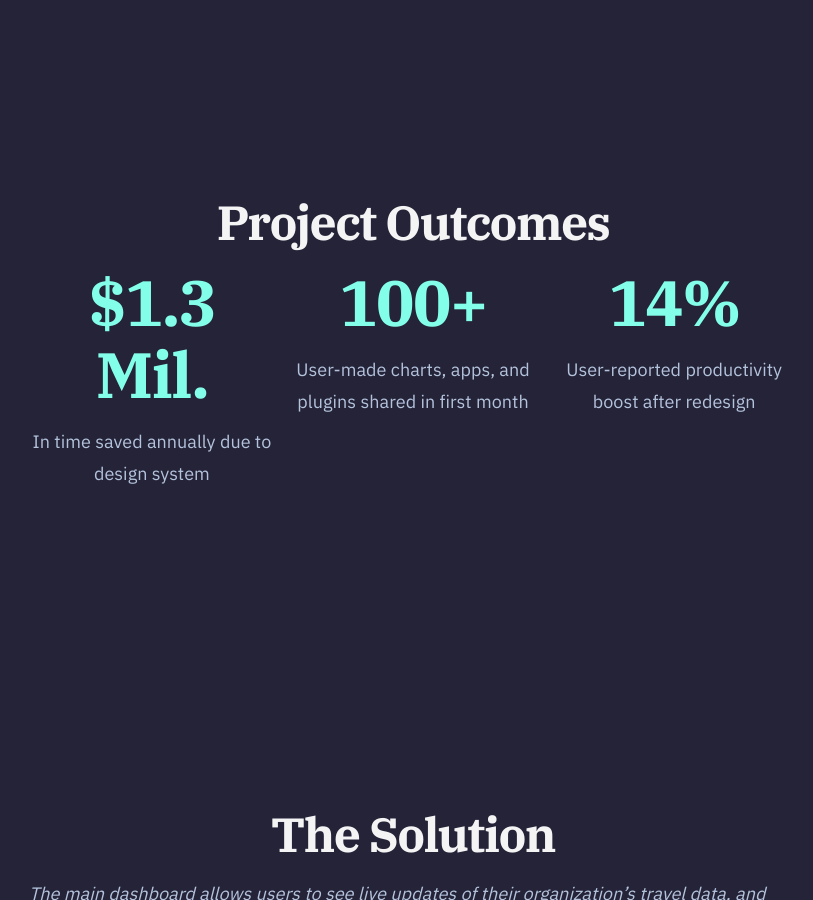
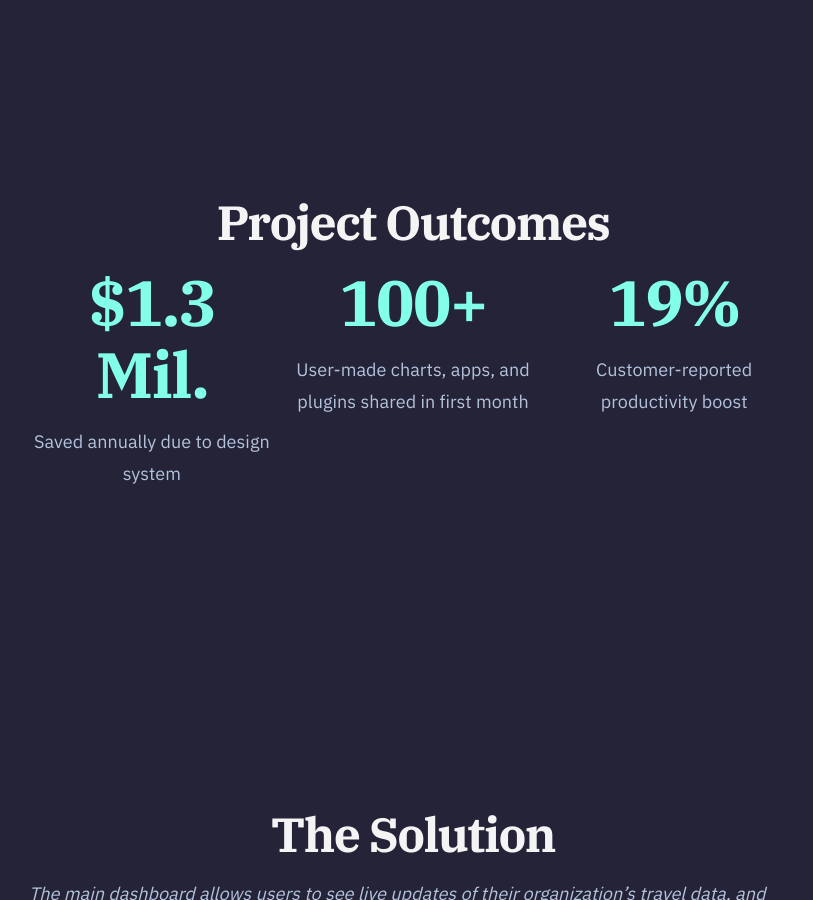
Before and after one commit to hdan-design/hdan-design.github.io, a Jekyll site: the page built from _projects/4-StatisticsHQ.md, in a window 1280 px wide and 900 px high, scrolled down 2475 px. Shown: the whole window, without its empty margins (227-1040 px from the left). Built offline with Jekyll 4.4.1, drawn with Linux system fonts in a browser that asks for light colours; nearby versions of some CDN libraries; some of the changed text lies outside the part shown.

Commit message:
content updates

```diff
--- a/_includes/post-components/details-alunne.html
+++ b/_includes/post-components/details-alunne.html
@@ -7,11 +7,11 @@
 		</div>
 		<div class="hd-details-col">
 			<h1>$200k</h1>
-			<p>Secured in funding, based on prototype presentation</p>
+			<p>Secured in funding</p>
 		</div>
 		<div class="hd-details-col">
 			<h1>93%</h1>
-			<p>Users surveyed said they would use this app everyday</p>
+			<p>Users said they would use the app everyday</p>
 		</div>
 	</div>
 </div>
--- a/_includes/post-components/details-enhale.html
+++ b/_includes/post-components/details-enhale.html
@@ -3,7 +3,7 @@
 	<div class="hd-details-container">
 		<div class="hd-details-col">
 			<h1>3 Months</h1>
-			<p>From project start to presenting MVP to hospitals</p>
+			<p>From project start to presenting MVP to customers</p>
 		</div>
 		<div class="hd-details-col">
 			<h1>98%</h1>
@@ -11,7 +11,7 @@
 		</div>
 		<div class="hd-details-col">
 			<h1>40%</h1>
-			<p>Cost savings hiring freelance vs. a full time designer</p>
+			<p>Saved hiring freelance vs. full time designer</p>
 		</div>
 	</div>
 </div>
--- a/_includes/post-components/details-stat.html
+++ b/_includes/post-components/details-stat.html
@@ -3,15 +3,15 @@
 	<div class="hd-details-container">
 		<div class="hd-details-col">
 			<h1>$1.3 Mil.</h1>
-			<p>In time saved annually due to design system</p>
+			<p>Saved annually due to design system</p>
 		</div>
 		<div class="hd-details-col">
 			<h1>100+</h1>
 			<p>User-made charts, apps, and plugins shared in first month</p>
 		</div>
 		<div class="hd-details-col">
-			<h1>14%</h1>
-			<p>User-reported productivity boost after redesign</p>
+			<h1>19%</h1>
+			<p>Customer-reported productivity boost</p>
 		</div>
 	</div>
 </div>
```
